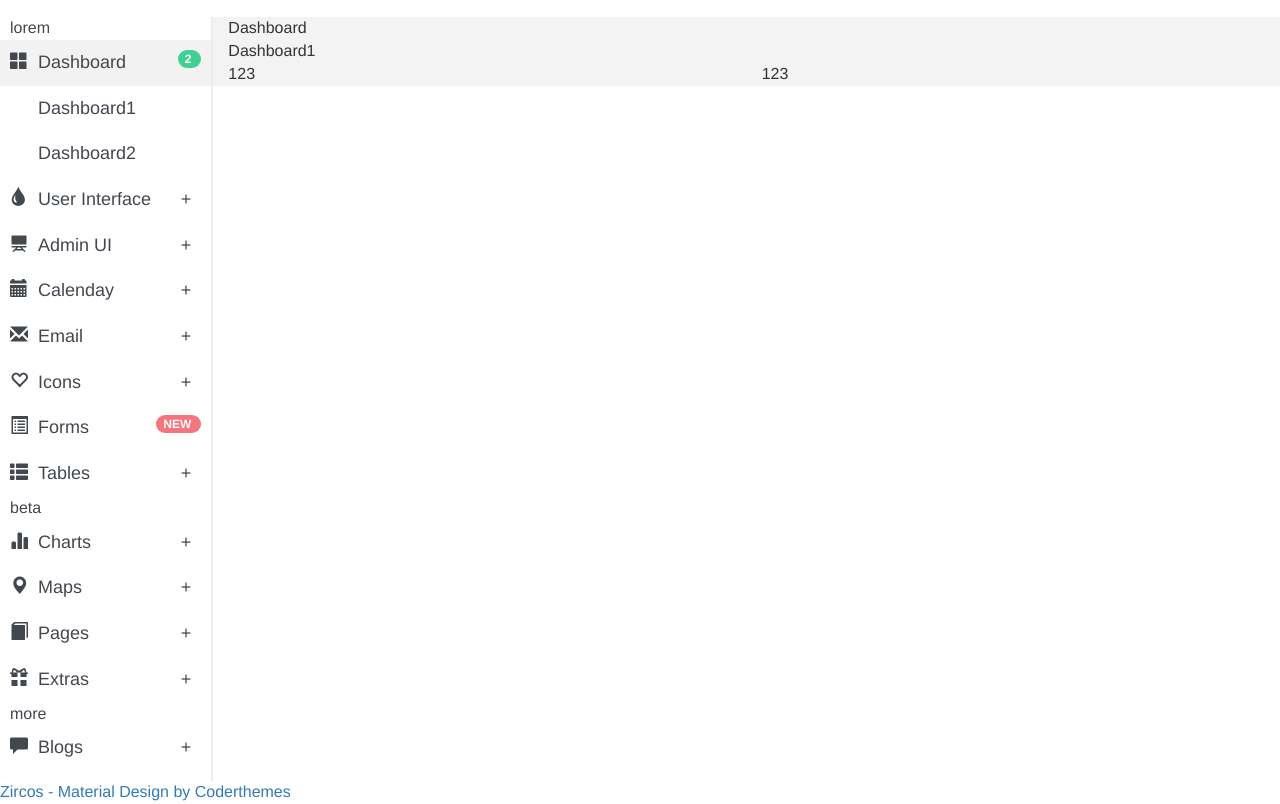
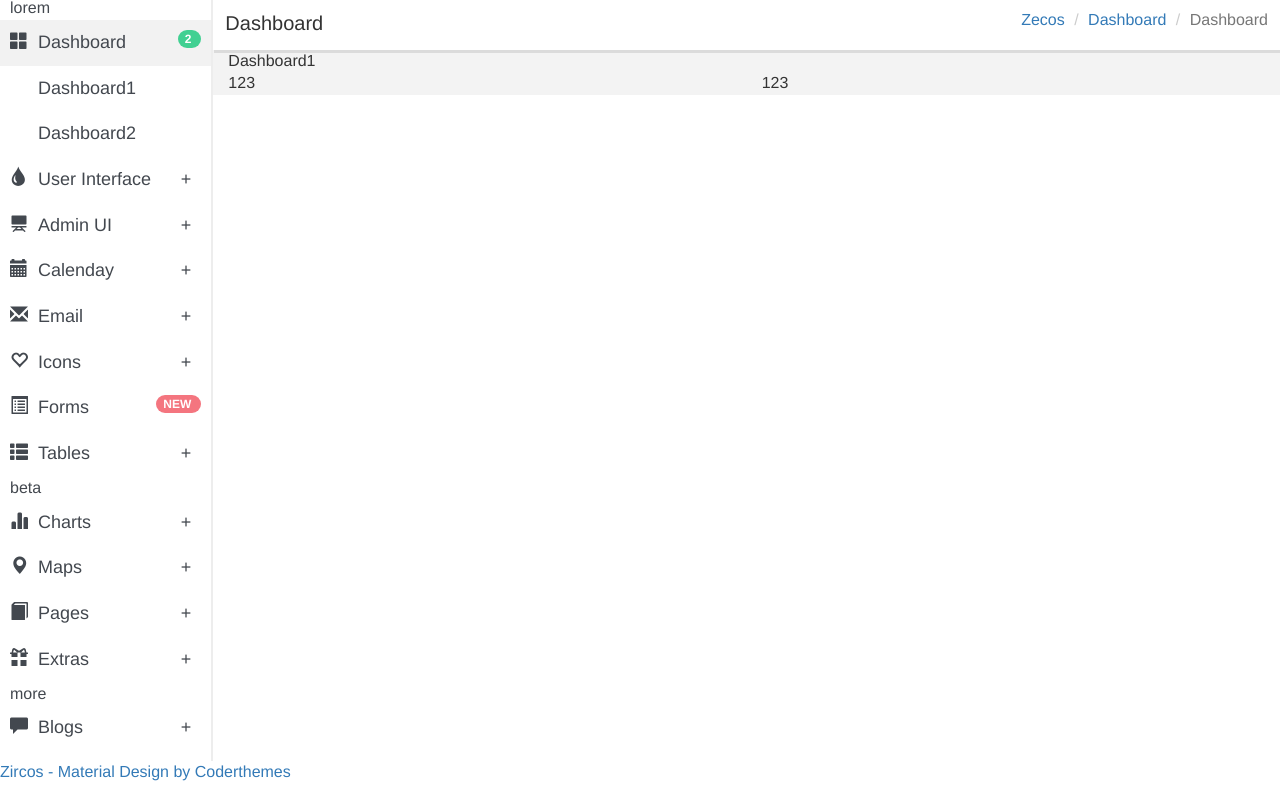
Before and after one commit to ocowchun/css_30days, a website built with webpack: page src/html/day1.html in a window 1280 px wide. Shown: the part 63-867 px from the top of the page. Built offline with nearby package versions, Linux system fonts and the light colour scheme.

Commit message:
build breadcrumbs

```diff
--- a/src/html/day1.html
+++ b/src/html/day1.html
@@ -161,14 +161,22 @@
         </ul>
       </div>
     </div>
+
     <div class="col-md-10 dashboard-body">
       <div class="row">
-        <div class="col-md-12">Dashboard</div>
+      <div class="col-md-12 breadcrumbs">Dashboard
+          <ol class="breadcrumb">
+            <li><a href="#">Zecos</a></li>
+            <li><a href="#">Dashboard</a></li>
+            <li class="active">Dashboard</li>
+          </ol>
+        </div>
         <div class="col-md-12">Dashboard1</div>
         <div class="col-md-6">123</div>
         <div class="col-md-6">123</div>
       </div>
     </div>
+
   </div>
 </div>
 <a href="https://dribbble.com/shots/2964307-Zircos-Material-Design">Zircos - Material Design by Coderthemes</a>
--- a/src/stylesheets/day1/app.css
+++ b/src/stylesheets/day1/app.css
@@ -9,6 +9,7 @@ nav.navbar-default{
   border-radius: 0px;
   border: 0px ;
   border-bottom: 1px solid #C2D8D9;
+  margin-bottom: 0px;
 }
 
 nav.navbar-default .navbar-brand{
@@ -166,3 +167,23 @@ dashboard body
 .dashboard-body{
   background-color: #F3F3F3;
 }
+
+/*
+breadcrumbs
+*/
+
+.breadcrumbs{
+  background-color: #FFFFFF;
+  font-size: 20px;
+  box-shadow: 1px 3px 0px #DBDBDB;
+  padding: 12px;
+}
+
+.dashboard-body .breadcrumb{
+  display: inline;
+  float: right;
+  font-size: 16px;
+  background-color: #FFFFFF;
+  padding: 0px;
+  margin-bottom: 0px;
+}
```
